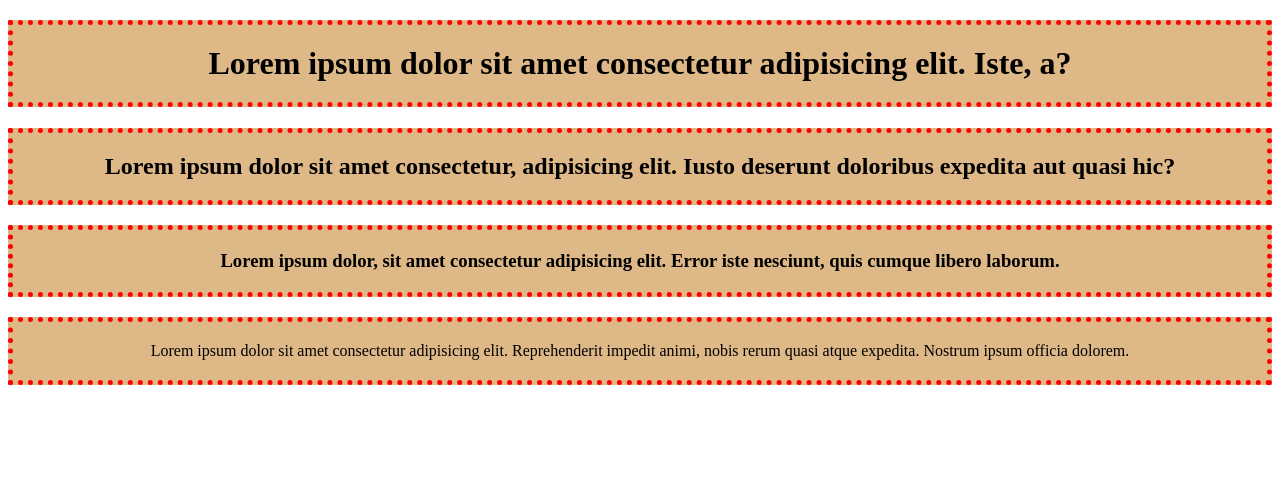
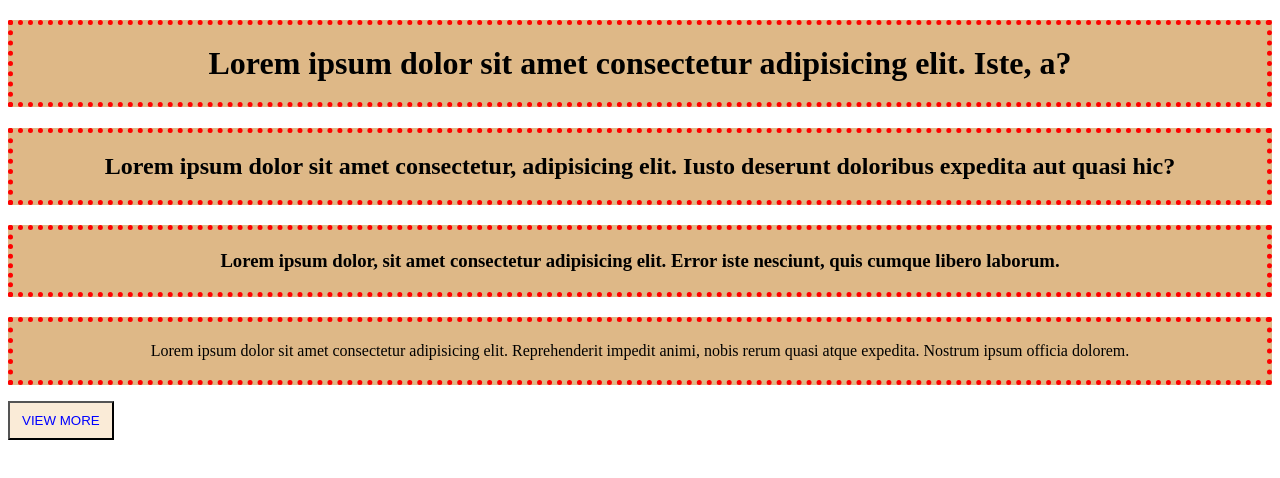
Before and after one commit to AbdulMotalebOvi/my-third-repo, a plain HTML site: page index.html in a window 1280 px wide. Drawn offline with Linux system fonts and the light colour scheme.

Commit message:
btn added

```diff
--- a/index.html
+++ b/index.html
@@ -13,5 +13,6 @@
     <h2>Lorem ipsum dolor sit amet consectetur, adipisicing elit. Iusto deserunt doloribus expedita aut quasi hic?</h2>
     <h3>Lorem ipsum dolor, sit amet consectetur adipisicing elit. Error iste nesciunt, quis cumque libero laborum.</h3>
     <p>Lorem ipsum dolor sit amet consectetur adipisicing elit. Reprehenderit impedit animi, nobis rerum quasi atque expedita. Nostrum ipsum officia dolorem.</p>
+    <button class="btn">view more</button>
 </body>
 </html>
--- a/styl.css
+++ b/styl.css
@@ -6,3 +6,16 @@ h1 , h2, h3, p{
     text-align: center;
     padding: 20px 0px;
 }
+.btn{
+    text-align: center;
+    margin: 0 auto;
+    padding: 10px 12px;
+    background-color: antiquewhite;
+    color: blue;
+    text-transform: uppercase;
+    transition: all linear .4s;
+}
+.btn:hover{
+    background-color: cadetblue;
+    color: #fff;
+}
```
